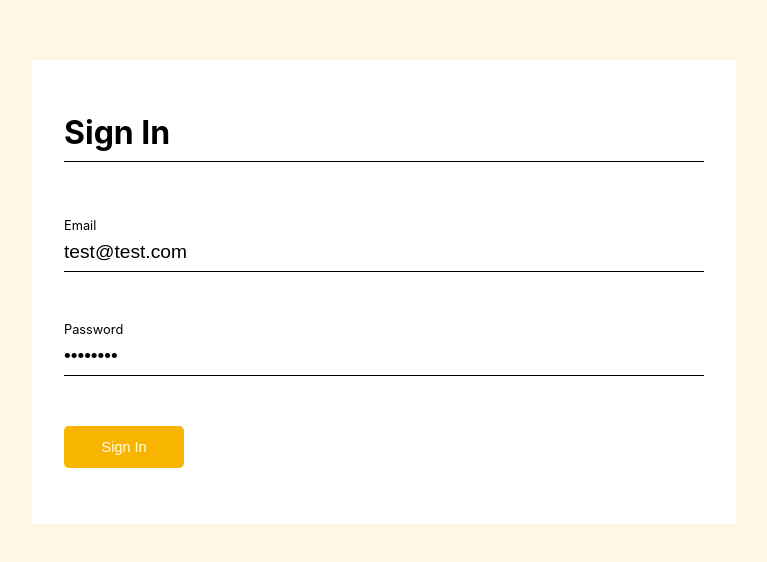
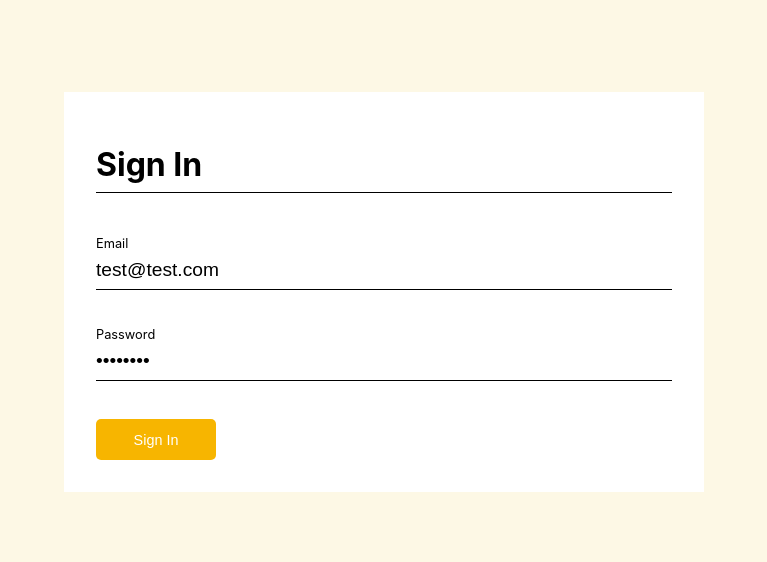
Before and after one commit to SergioTx/react-redux-ts-login, a React (Create React App) app: page / in a window 1280 px wide. Shown: the part 108-670 px from the top of the page, without its empty margins (256-1023 px from the left). Built offline with nearby package versions, Linux system fonts and the light colour scheme.

Commit message:
style: css adjustments

```diff
--- a/src/index.css
+++ b/src/index.css
@@ -1,12 +1,18 @@
+* {
+  box-sizing: border-box;
+}
+
+html,
+body,
+#root {
+  height: 100%;
+}
+
 body {
   margin: 0;
-  font-family: -apple-system, BlinkMacSystemFont, "Segoe UI", "Roboto", "Oxygen",
-    "Ubuntu", "Cantarell", "Fira Sans", "Droid Sans", "Helvetica Neue",
+  font-family: -apple-system, BlinkMacSystemFont, 'Segoe UI', 'Roboto', 'Oxygen',
+    'Ubuntu', 'Cantarell', 'Fira Sans', 'Droid Sans', 'Helvetica Neue',
     sans-serif;
   -webkit-font-smoothing: antialiased;
   -moz-osx-font-smoothing: grayscale;
 }
-
-html, body, #root {
-  height: 100%;
-}
```
